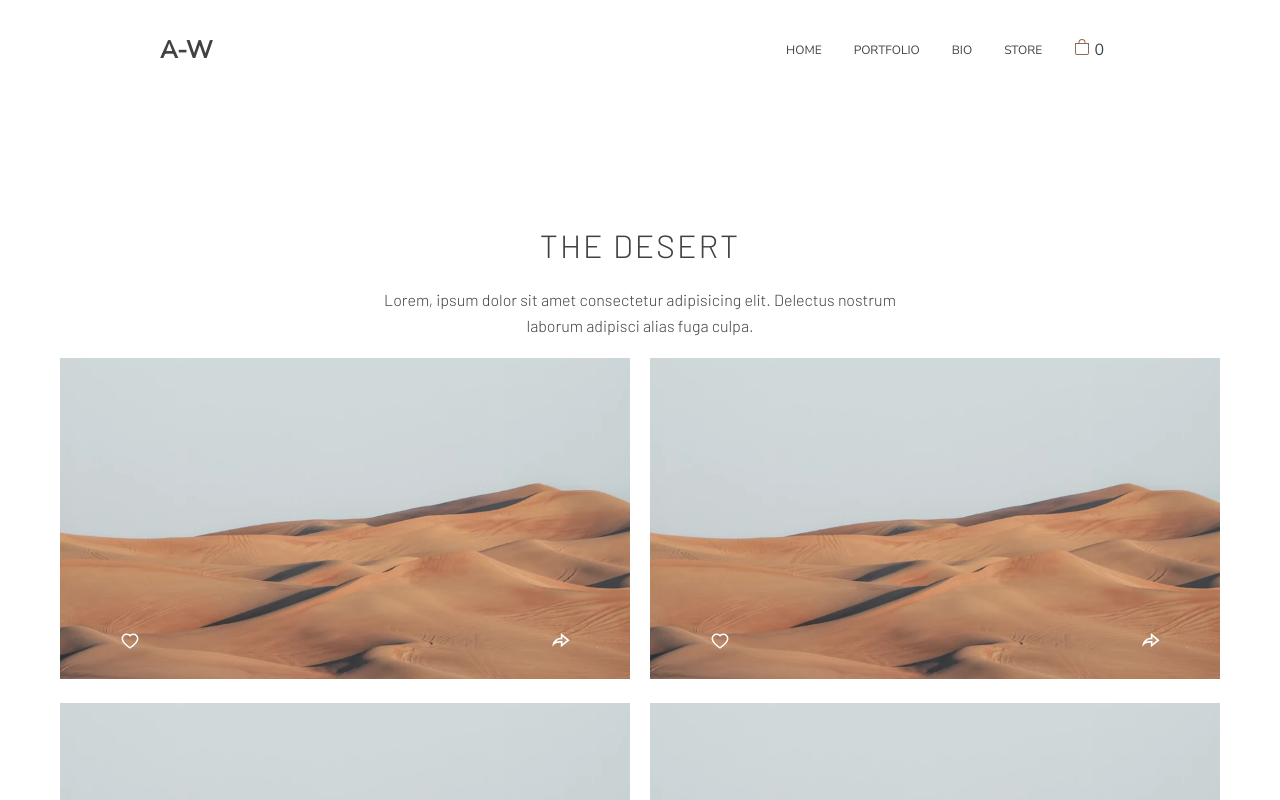
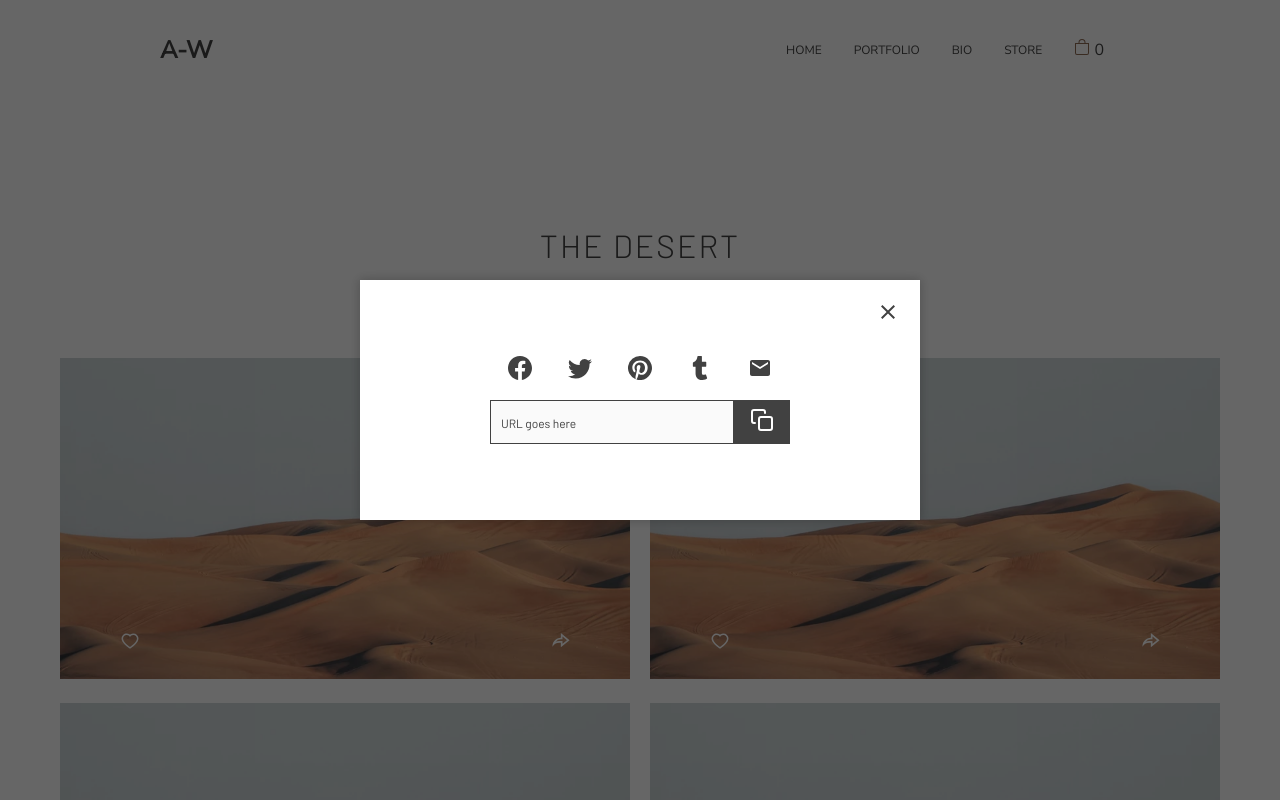
Before and after one commit to Knopkaivy/photographer-portfolio-demo, a React (Create React App) app: page /portfolio/beach in a window 1280 px wide. Both pictures are taken after a click on the element 560 px from the left and 642 px from the top of the page. Shown: the top 800 px of the page. Built offline with nearby package versions, Linux system fonts and the light colour scheme.

Commit message:
Add ShareOverlay component and open-close functionality

```diff
--- a/src/Gallery.jsx
+++ b/src/Gallery.jsx
@@ -1,4 +1,5 @@
-import React from 'react';
+import React, { useState } from 'react';
+import ShareOverlay from './ShareOverlay';
 import PhotoCard from './PhotoCard';
 import Desert3Md from './images/desert-3-md.webp';
 
@@ -43,18 +44,30 @@ const Gallery = () => {
     ],
   };
 
+  const [overlayOpen, setOverlayOpen] = useState(false);
+
+  let openOverlay = () => {
+    setOverlayOpen(true);
+  };
+
+  let closeOverlay = () => {
+    setOverlayOpen(false);
+  };
+
   const galleryList = gallery.images.map((img) => {
     return (
       <PhotoCard
         imageURL={img.imageURL}
         imageTitle={img.imageTitle}
         imageDescription={img.imageDescription}
+        openOverlay={openOverlay}
       />
     );
   });
 
   return (
     <div className="Gallery">
+      {overlayOpen && <ShareOverlay closeOverlay={closeOverlay} />}
       <div className="Gallery__headingSection">
         <h1 className="Gallery__header">{gallery.category}</h1>
         <p className="Gallery__sub">{gallery.description}</p>
--- a/src/PhotoCard.jsx
+++ b/src/PhotoCard.jsx
@@ -4,7 +4,7 @@ import { AiOutlineHeart } from 'react-icons/ai';
 import { RiShareForwardLine } from 'react-icons/ri';
 import './styles/PhotoCard.css';
 
-const PhotoCard = ({ imageURL, imageTitle, imageDescription }) => {
+const PhotoCard = ({ imageURL, imageTitle, imageDescription, openOverlay }) => {
   const [liked, setLiked] = useState(false);
   let toggleLike = () => {
     setLiked(!liked);
@@ -23,7 +23,10 @@ const PhotoCard = ({ imageURL, imageTitle, imageDescription }) => {
             <AiOutlineHeart />
           )}
         </div>
-        <div className="PhotoCard__icon PhotoCard__icon-share">
+        <div
+          className="PhotoCard__icon PhotoCard__icon-share"
+          onClick={openOverlay}
+        >
           <RiShareForwardLine />
         </div>
       </div>
--- /dev/null
+++ b/src/ShareOverlay.jsx
@@ -0,0 +1,49 @@
+import React from 'react';
+import { BsFacebook } from 'react-icons/bs';
+import { BsTwitter } from 'react-icons/bs';
+import { BsPinterest } from 'react-icons/bs';
+import { FaTumblr } from 'react-icons/fa';
+import { MdEmail } from 'react-icons/md';
+import { FiCopy } from 'react-icons/fi';
+import { IoMdClose } from 'react-icons/io';
+import './styles/ShareOverlay.css';
+
+const ShareOverlay = ({ closeOverlay }) => {
+  let handleCloseOverlay = (event) => {
+    event.stopPropagation();
+    closeOverlay();
+  };
+  let clickAway = (event) => {
+    if (event.target.id === 'ShareOverlay') {
+      closeOverlay();
+    }
+    return;
+  };
+  return (
+    <div id="ShareOverlay" className="ShareOverlay" onClick={clickAway}>
+      <div className="ShareOverlay__menu">
+        <div
+          className="ShareOverlay__iconCloseContainer"
+          onClick={handleCloseOverlay}
+        >
+          <IoMdClose className="ShareOverlay__icon ShareOverlay__icon-close" />
+        </div>
+        <div className="ShareOverlay__iconContainer">
+          <BsFacebook className="ShareOverlay__icon" />
+          <BsTwitter className="ShareOverlay__icon" />
+          <BsPinterest className="ShareOverlay__icon" />
+          <FaTumblr className="ShareOverlay__icon" />
+          <MdEmail className="ShareOverlay__icon" />
+        </div>
+        <div className="ShareOverlay__linkContainer">
+          <p className="ShareOverlay__link">URL goes here</p>
+          <button className="ShareOverlay__copyBtn">
+            <FiCopy className="ShareOverlay__icon ShareOverlay__icon-copy" />
+          </button>
+        </div>
+      </div>
+    </div>
+  );
+};
+
+export default ShareOverlay;
--- /dev/null
+++ b/src/styles/ShareOverlay.css
@@ -0,0 +1,84 @@
+.ShareOverlay {
+  width: 100vw;
+  height: 100vh;
+  top: 0;
+  left: 0;
+  background-color: rgba(0, 0, 0, 0.6);
+
+  /* opacity: 0.2; */
+  position: fixed;
+  /* transform: scale(2); */
+  z-index: 3;
+}
+.ShareOverlay__menu {
+  width: 100vw;
+  max-width: 56rem;
+  height: 24rem;
+  background-color: var(--color-white);
+  position: absolute;
+  top: 50%;
+  left: 50%;
+  transform: translate(-50%, -50%);
+  z-index: 4;
+  box-shadow: 0px 0px 10px 1px rgba(0, 0, 0, 0.2);
+  display: flex;
+  flex-direction: column;
+  align-items: center;
+  justify-content: center;
+}
+.ShareOverlay__iconCloseContainer {
+  padding: 2rem;
+  position: absolute;
+  top: 0;
+  right: 0;
+}
+.ShareOverlay__iconContainer {
+  width: 100vw;
+  max-width: 30rem;
+  display: flex;
+  justify-content: space-around;
+  padding: 1rem 0;
+}
+.ShareOverlay__icon {
+  font-size: 2.4rem;
+  cursor: pointer;
+  transition: all 0.1s;
+}
+.ShareOverlay__icon:hover {
+  color: var(--color-secondary);
+  transform: scale(1.1);
+}
+.ShareOverlay__linkContainer {
+  display: flex;
+  justify-content: center;
+  padding: 1rem 0;
+  width: 100vw;
+  max-width: 30rem;
+}
+.ShareOverlay__link {
+  background-color: rgba(0, 0, 0, 0.02);
+  height: 4.4rem;
+  line-height: 4.4rem;
+  padding: 0 1rem;
+  font-family: inherit;
+  font-size: 1.2rem;
+  border: 1px solid var(--color-primary);
+  flex-grow: 1;
+}
+.ShareOverlay__copyBtn {
+  background-color: var(--color-primary);
+  border: none;
+  padding: 0.8rem 1.6rem;
+  font: inherit;
+  cursor: pointer;
+  outline: none;
+}
+.ShareOverlay__copyBtn:hover {
+  background-color: var(--color-secondary);
+}
+.ShareOverlay__icon-copy {
+  color: var(--color-white);
+}
+.ShareOverlay__icon-copy:hover {
+  color: var(--color-white);
+}
```
